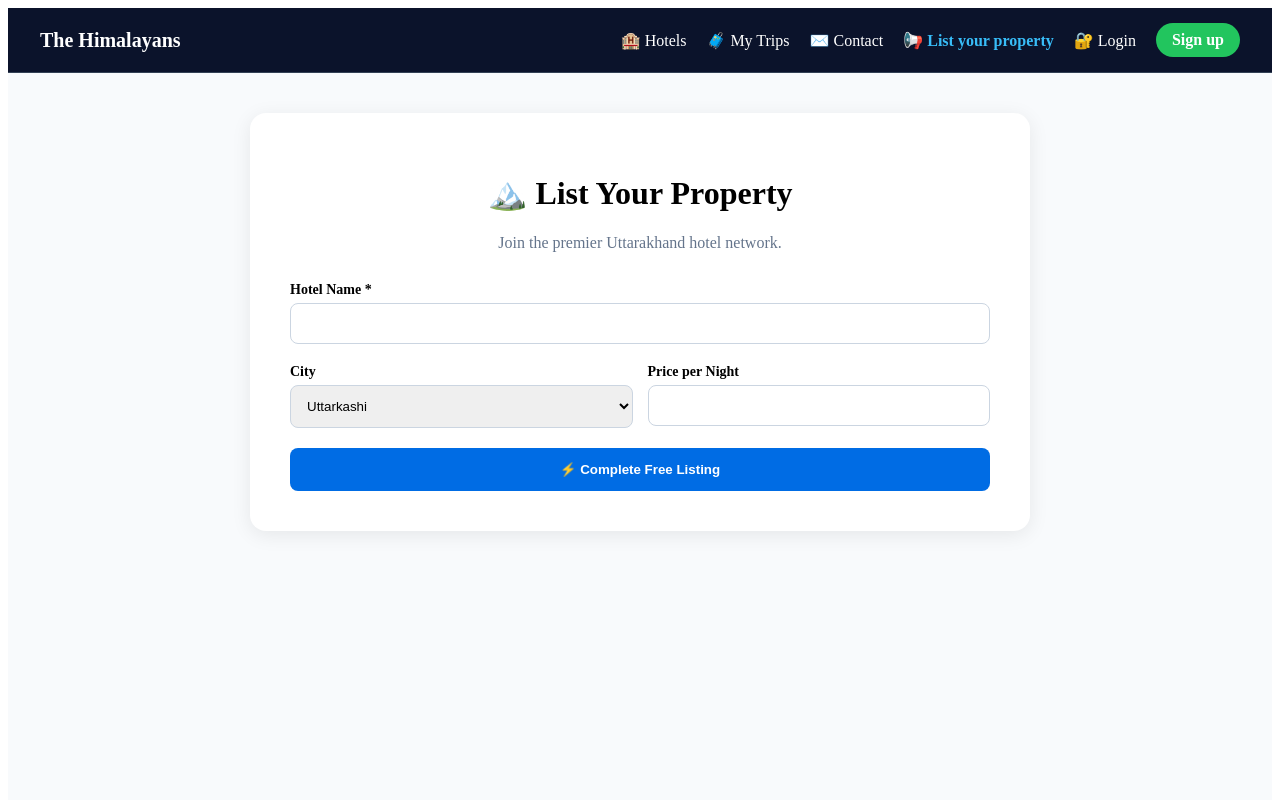
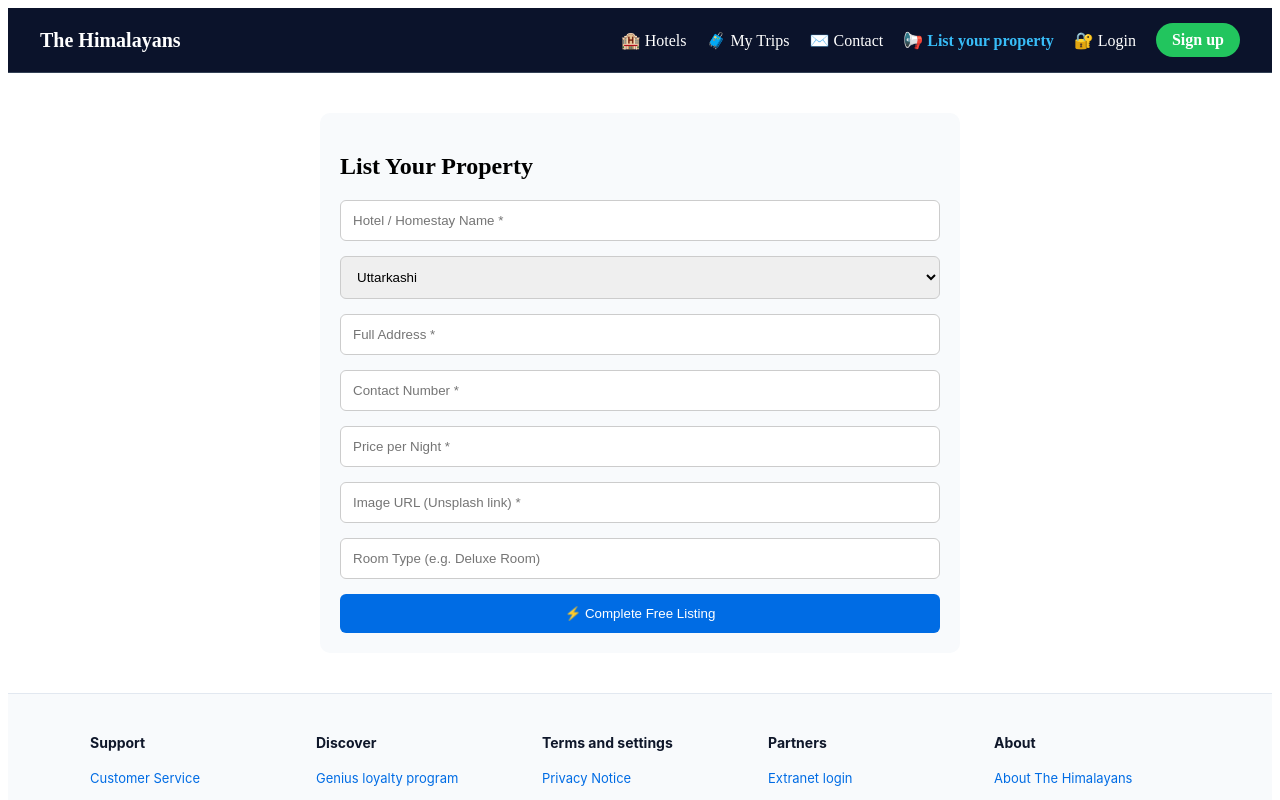
Before and after one commit to pamnautiyal-cpu/himstay, a React (Vite) app in the folder frontend/: page /list-property in a window 1280 px wide. Shown: the top 800 px of the page. Built offline with nearby package versions, Linux system fonts and the light colour scheme; no server answers.

Commit message:
Add full details to property listing form

```diff
--- a/frontend/src/pages/ListProperty.jsx
+++ b/frontend/src/pages/ListProperty.jsx
@@ -4,100 +4,65 @@ import { useNavigate } from "react-router-dom";
 
 const BACKEND_URL = import.meta.env.VITE_BACKEND_URL || "https://himstay.onrender.com";
 
-export default function ListProperty() { // Function name fixed
+export default function ListProperty() {
   const navigate = useNavigate();
   const [loading, setLoading] = useState(false);
-  const [success, setSuccess] = useState(false);
 
   const [formData, setFormData] = useState({
     name: "",
     city: "Uttarkashi",
-    location: "",
+    location: "", // Address ke liye
     price: "",
-    phone: "",
-    image: "",
-    roomType: "Deluxe Comfort Room",
-    guests: "2",
-    view: "Mountain View"
+    phone: "",    // Contact number ke liye
+    image: "",    // Image link ke liye
+    roomType: "",
+    guests: "2"
   });
 
   const handleChange = (e) => {
-    const { name, value } = e.target;
-    setFormData((prev) => ({ ...prev, [name]: value }));
+    setFormData({ ...formData, [e.target.name]: e.target.value });
   };
 
   const handleSubmit = (e) => {
     e.preventDefault();
     setLoading(true);
-
-    const finalData = {
-      ...formData,
-      price: Number(formData.price) || 1200,
-      rating: 4.5,
-      reviews: 1
-    };
-
-    axios
-      .post(`${BACKEND_URL}/api/hotels`, finalData)
+    axios.post(`${BACKEND_URL}/api/hotels`, formData)
       .then(() => {
-        setSuccess(true);
-        setLoading(false);
-        setTimeout(() => navigate("/hotels"), 3000);
+        alert("Property listed successfully!");
+        navigate("/hotels");
       })
       .catch((err) => {
-        console.error("Error onboarding:", err);
-        alert("Server error. Please verify your backend.");
+        console.error(err);
+        alert("Error listing property.");
         setLoading(false);
       });
   };
 
   return (
-    <div style={{ background: "#f8fafc", minHeight: "100vh", padding: "40px 20px" }}>
-      <div style={{ maxWidth: "700px", margin: "0 auto", background: "#fff", padding: "40px", borderRadius: "16px", boxShadow: "0 4px 20px rgba(0,0,0,0.08)" }}>
+    <div style={{ maxWidth: "600px", margin: "40px auto", padding: "20px", background: "#f8fafc", borderRadius: "10px" }}>
+      <h2>List Your Property</h2>
+      <form onSubmit={handleSubmit} style={{ display: "flex", flexDirection: "column", gap: "15px" }}>
+        <input name="name" placeholder="Hotel / Homestay Name *" required onChange={handleChange} style={inputStyle} />
 
-        <div style={{ textAlign: "center", marginBottom: "30px" }}>
-          <h1>🏔️ List Your Property</h1>
-          <p style={{ color: "#64748b" }}>Join the premier Uttarakhand hotel network.</p>
-        </div>
+        <select name="city" onChange={handleChange} style={inputStyle}>
+          <option value="Uttarkashi">Uttarkashi</option>
+          <option value="Rishikesh">Rishikesh</option>
+          <option value="Mussoorie">Mussoorie</option>
+        </select>
 
-        {success ? (
-          <div style={{ padding: "20px", background: "#f0fdf4", color: "#16a34a", borderRadius: "8px", textAlign: "center" }}>
-            🎉 Property successfully added! Redirecting...
-          </div>
-        ) : (
-          <form onSubmit={handleSubmit} style={{ display: "flex", flexDirection: "column", gap: "20px" }}>
-            {/* Basics */}
-            <div>
-              <label style={labelStyle}>Hotel Name *</label>
-              <input type="text" name="name" required value={formData.name} onChange={handleChange} style={inputStyle} />
-            </div>
+        <input name="location" placeholder="Full Address *" required onChange={handleChange} style={inputStyle} />
+        <input name="phone" type="tel" placeholder="Contact Number *" required onChange={handleChange} style={inputStyle} />
+        <input name="price" type="number" placeholder="Price per Night *" required onChange={handleChange} style={inputStyle} />
+        <input name="image" type="url" placeholder="Image URL (Unsplash link) *" required onChange={handleChange} style={inputStyle} />
+        <input name="roomType" placeholder="Room Type (e.g. Deluxe Room)" onChange={handleChange} style={inputStyle} />
 
-            <div style={{ display: "grid", gridTemplateColumns: "1fr 1fr", gap: "15px" }} className="form-grid">
-              <div>
-                <label style={labelStyle}>City</label>
-                <select name="city" value={formData.city} onChange={handleChange} style={inputStyle}>
-                  <option value="Uttarkashi">Uttarkashi</option>
-                  <option value="Rishikesh">Rishikesh</option>
-                  <option value="Mussoorie">Mussoorie</option>
-                </select>
-              </div>
-              <div>
-                <label style={labelStyle}>Price per Night</label>
-                <input type="number" name="price" required value={formData.price} onChange={handleChange} style={inputStyle} />
-              </div>
-            </div>
-
-            <button type="submit" disabled={loading} style={btnStyle}>
-              {loading ? "Processing..." : "⚡ Complete Free Listing"}
-            </button>
-          </form>
-        )}
-      </div>
+        <button type="submit" style={btnStyle} disabled={loading}>
+          {loading ? "Submitting..." : "⚡ Complete Free Listing"}
+        </button>
+      </form>
     </div>
   );
 }
 
-// Styles
-const labelStyle = { display: "block", fontSize: "14px", fontWeight: "600", marginBottom: "5px" };
-const inputStyle = { width: "100%", padding: "12px", borderRadius: "8px", border: "1px solid #cbd5e1", boxSizing: "border-box" };
-const btnStyle = { background: "#006ce4", color: "#fff", padding: "14px", border: "none", borderRadius: "8px", cursor: "pointer", fontWeight: "bold" };
+const inputStyle = { padding: "12px", borderRadius: "6px", border: "1px solid #ccc" };
+const btnStyle = { background: "#006ce4", color: "#fff", padding: "12px", border: "none", borderRadius: "6px", cursor: "pointer" };
```
